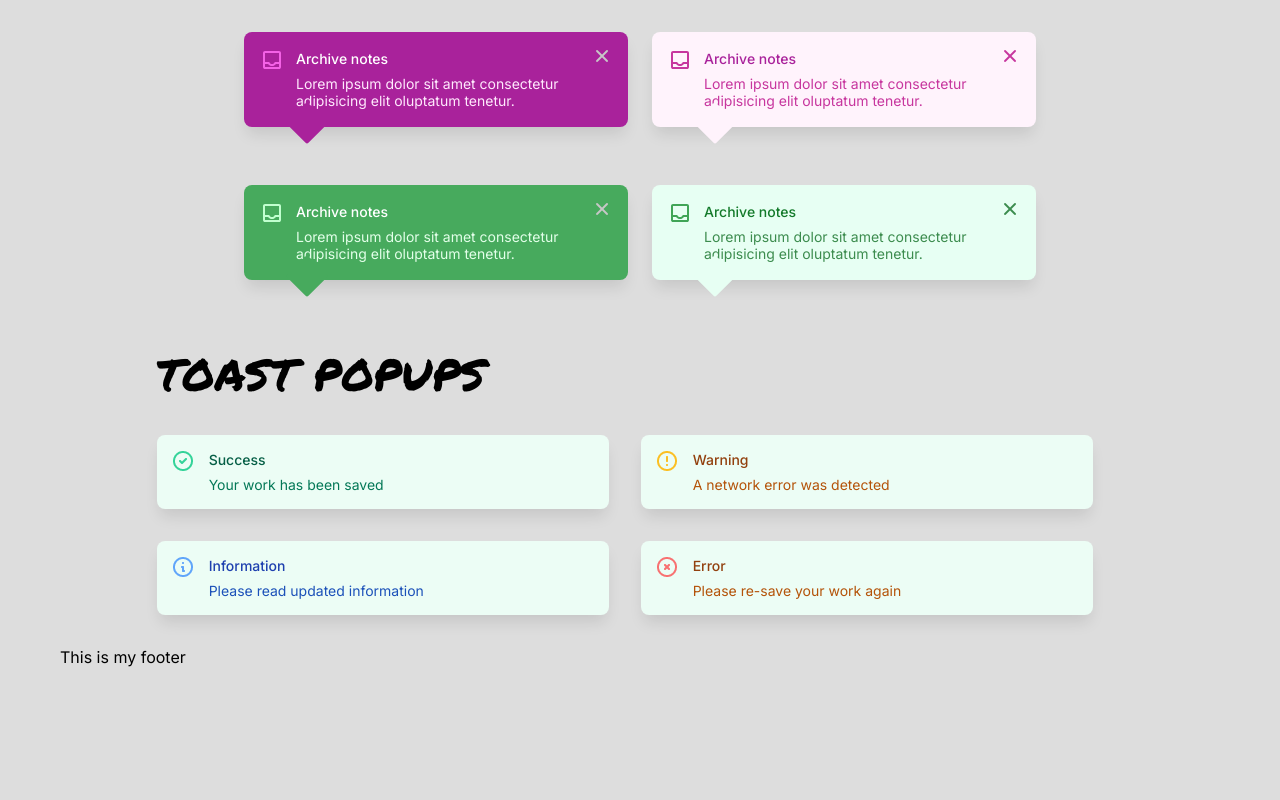
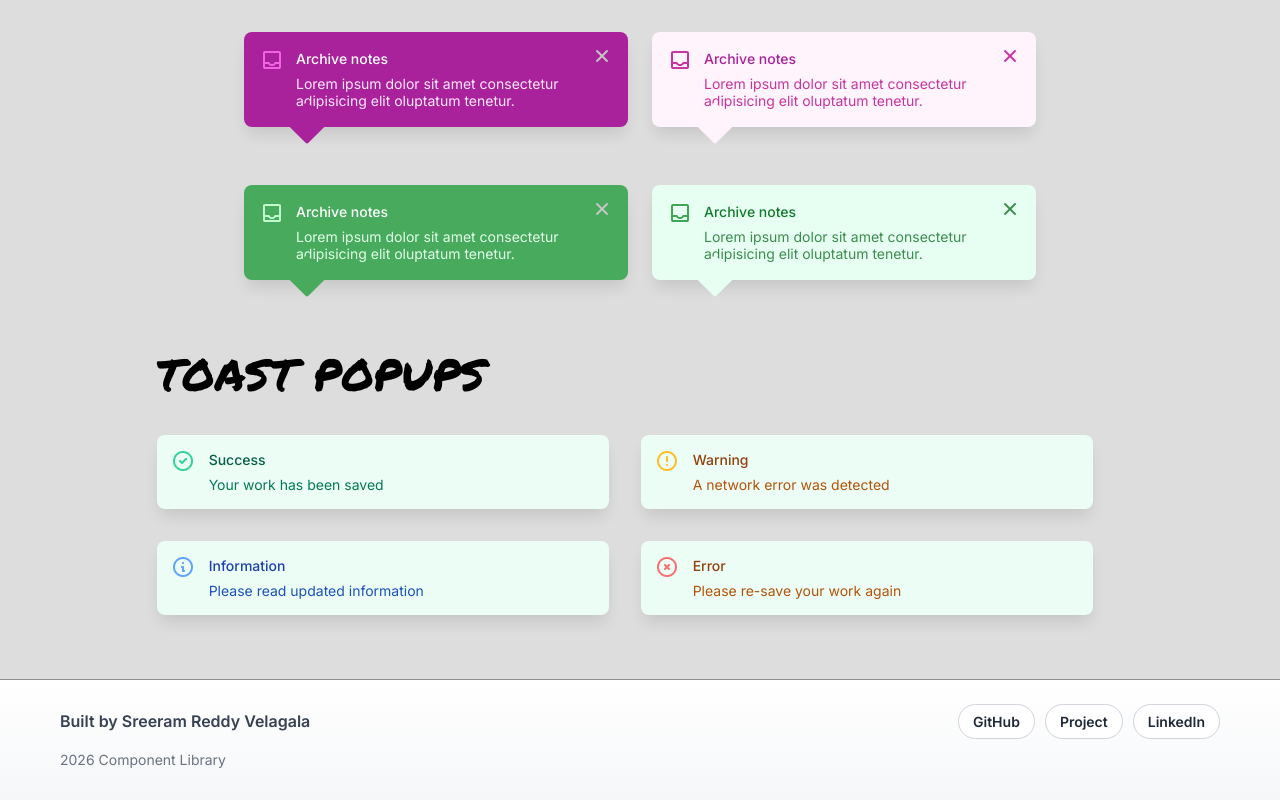
Before and after one commit to DracFiendMG/component-library-pp, a React (Vite) app: page / in a window 1280 px wide. Shown: the part 4839-5639 px from the top of the page. Before the commit the page ends 5506 px from the top, so only its background shows below. Built offline with nearby package versions, Linux system fonts and the light colour scheme.

Commit message:
feat: restructure App component layout and enhance Footer with new styling and links

```diff
--- a/App.jsx
+++ b/App.jsx
@@ -10,12 +10,14 @@ import TooltipContainer from "./components/Tooltip/TooltipContainer";
 export default function App() {
     return (
         <>
+            <main>
                 <BadgeContainer />
                 <BannerContainer />
                 <CardContainer />
                 <TestimonialContainer />
                 <TooltipContainer />
                 <ToastContainer />
+            </main>
             <Footer />
         </>
     )
--- a/components/Footer/Footer.jsx
+++ b/components/Footer/Footer.jsx
@@ -1,5 +1,17 @@
 export default function Footer() {
+    const currentYear = new Date().getFullYear()
+
     return (
-        <div>This is my footer</div>
+        <footer className="footer">
+            <div className="footer-inner">
+                <p className="footer-title">Built by Sreeram Reddy Velagala</p>
+                <nav className="footer-links" aria-label="Social and project links">
+                    <a href="https://github.com/DracFiendMG" target="_blank" rel="noreferrer">GitHub</a>
+                    <a href="https://github.com/DracFiendMG/component-library-pp" target="_blank" rel="noreferrer">Project</a>
+                    <a href="https://www.linkedin.com/in/sreeram-17ba861a4/" target="_blank" rel="noreferrer">LinkedIn</a>
+                </nav>
+            </div>
+            <p className="footer-copy">{currentYear} Component Library</p>
+        </footer>
     )
 }
--- a/style.css
+++ b/style.css
@@ -1,8 +1,11 @@
 body {
     margin: 0;
     font-family: 'Inter', sans-serif;
+    background-color: #dddddd;
+}
+
+main {
     padding: 0 60px;
-    background-color: #dddddd;
 }
 
 :root {
@@ -544,3 +547,72 @@ h1 {
 .toast-content > p:first-child {
     font-weight: 500;
 }
+
+.footer {
+    margin-top: 64px;
+    border-top: 1px solid #8d8d8d;
+    padding: 24px 60px 32px;
+    background: linear-gradient(180deg, #ffffff 0%, #f6f7f9 100%);
+}
+
+.footer-inner {
+    display: flex;
+    justify-content: space-between;
+    align-items: center;
+    gap: 24px;
+    width: min(100%, 1200px);
+    margin: 0 auto;
+}
+
+.footer-title,
+.footer-copy {
+    margin: 0;
+    color: #374151;
+}
+
+.footer-title {
+    font-weight: 600;
+}
+
+.footer-copy {
+    width: min(100%, 1200px);
+    margin: 12px auto 0;
+    color: #6b7280;
+    font-size: 14px;
+}
+
+.footer-links {
+    display: flex;
+    flex-wrap: wrap;
+    gap: 10px;
+}
+
+.footer-links > a {
+    text-decoration: none;
+    color: #1f2937;
+    border: 1px solid #d1d5db;
+    background-color: #ffffff;
+    border-radius: 999px;
+    padding: 8px 14px;
+    font-size: 14px;
+    font-weight: 600;
+    transition: border-color 0.2s ease, color 0.2s ease, transform 0.2s ease;
+}
+
+.footer-links > a:hover,
+.footer-links > a:focus-visible {
+    color: #1e40af;
+    border-color: #1e40af;
+    transform: translateY(-1px);
+}
+
+@media (max-width: 760px) {
+    .footer {
+        padding: 20px 16px 28px;
+    }
+
+    .footer-inner {
+        flex-direction: column;
+        align-items: flex-start;
+    }
+}
```
Lines whose indentation alone changed are shown as unchanged.
